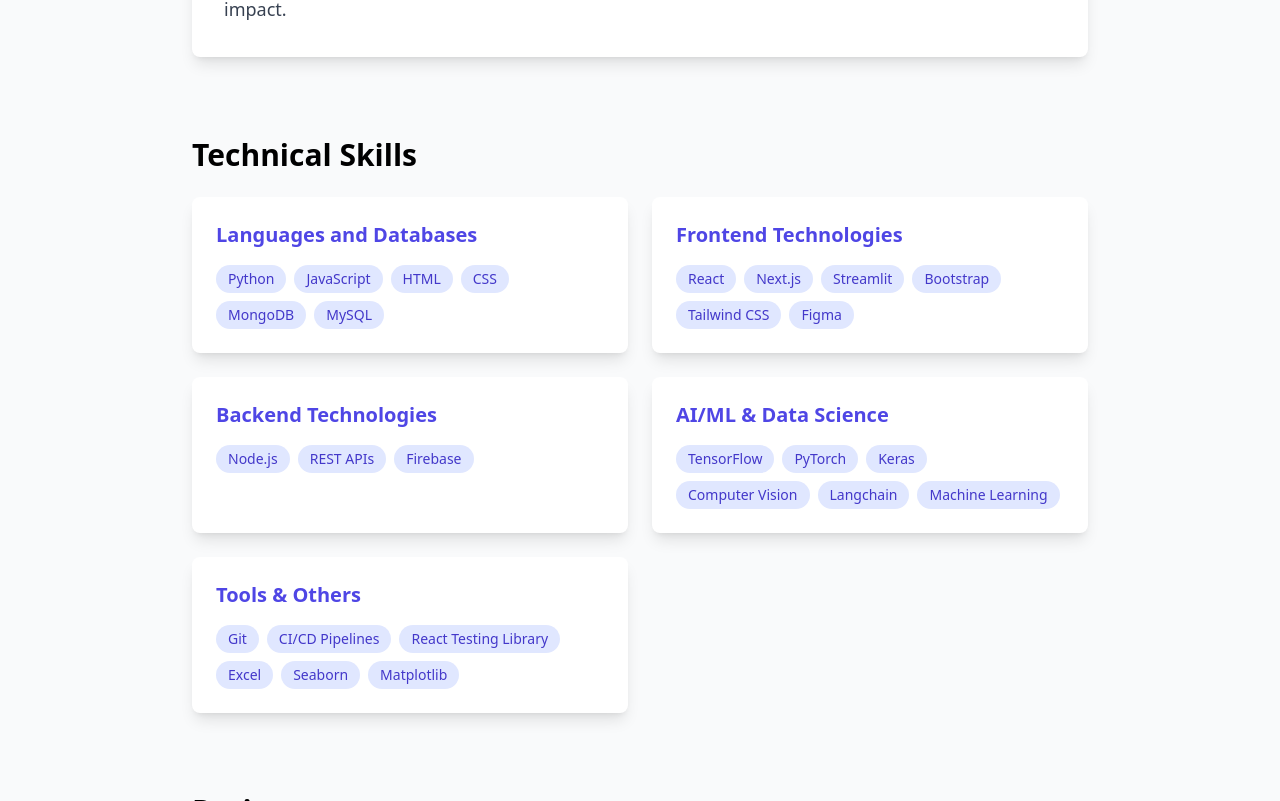
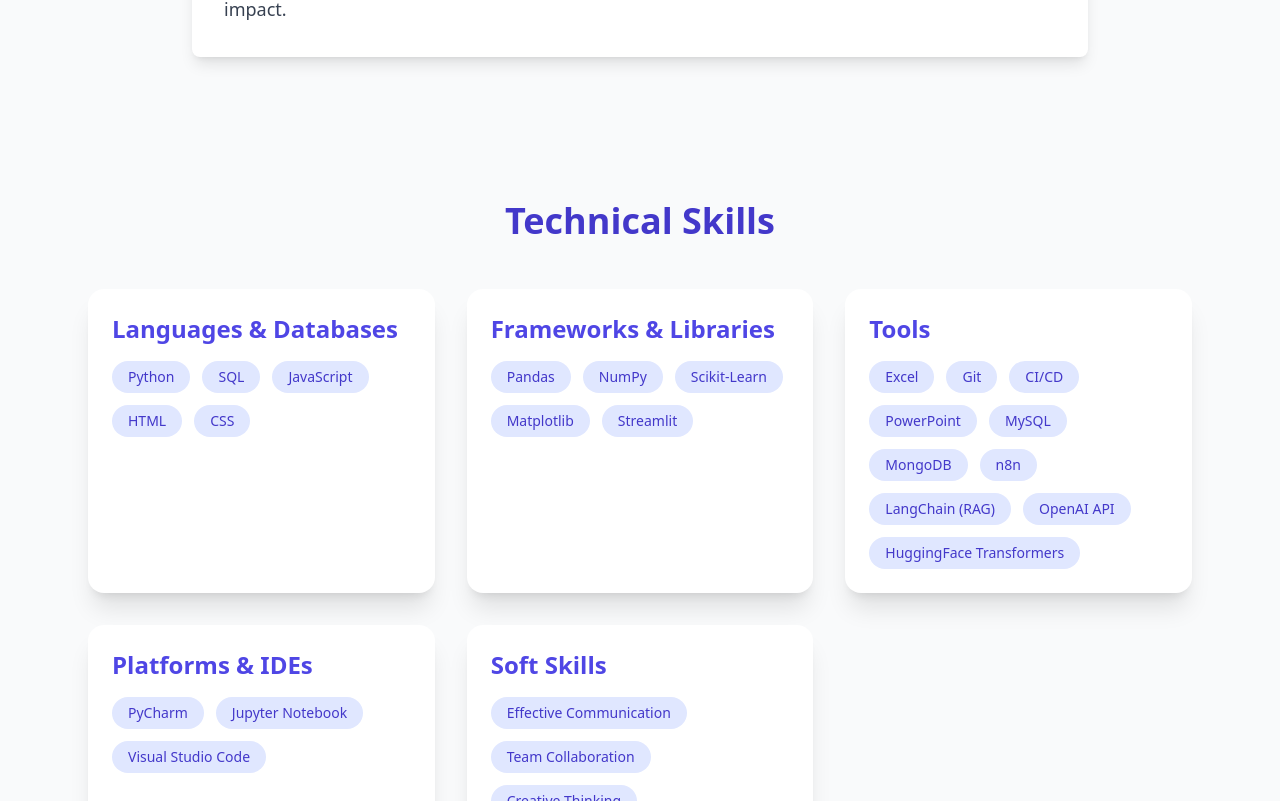
Before and after one commit to JustCallMeSidd/Siddharth-Gupta-Studios, a React (Vite) app: page / in a window 1280 px wide. Shown: the part 639-1440 px from the top of the page. Built offline with nearby package versions, Linux system fonts and the light colour scheme.

Commit message:
Skills.tsx

```diff
--- a/src/components/Skills.tsx
+++ b/src/components/Skills.tsx
@@ -1,41 +1,64 @@
-import React from 'react';
+import React from "react";
 
 const skillCategories = [
   {
-    title: "Languages and Databases",
-    skills: ["Python", "JavaScript", "HTML", "CSS", "MongoDB", "MySQL"]
+    title: "Languages & Databases",
+    skills: ["Python", "SQL", "JavaScript", "HTML", "CSS"]
   },
   {
-    title: "Frontend Technologies",
-    skills: ["React", "Next.js", "Streamlit", "Bootstrap", "Tailwind CSS", "Figma"]
+    title: "Frameworks & Libraries",
+    skills: ["Pandas", "NumPy", "Scikit-Learn", "Matplotlib", "Streamlit"]
   },
   {
-    title: "Backend Technologies",
-    skills: ["Node.js", "REST APIs", "Firebase"]
+    title: "Tools",
+    skills: [
+      "Excel",
+      "Git",
+      "CI/CD",
+      "PowerPoint",
+      "MySQL",
+      "MongoDB",
+      "n8n",
+      "LangChain (RAG)",
+      "OpenAI API",
+      "HuggingFace Transformers"
+    ]
   },
   {
-    title: "AI/ML & Data Science",
-    skills: ["TensorFlow", "PyTorch", "Keras", "Computer Vision", "Langchain", "Machine Learning"]
+    title: "Platforms & IDEs",
+    skills: ["PyCharm", "Jupyter Notebook", "Visual Studio Code"]
   },
   {
-    title: "Tools & Others",
-    skills: ["Git", "CI/CD Pipelines", "React Testing Library", "Excel", "Seaborn", "Matplotlib"]
+    title: "Soft Skills",
+    skills: [
+      "Effective Communication",
+      "Team Collaboration",
+      "Creative Thinking",
+      "Presentation & Technical Writing"
+    ]
   }
 ];
 
 export default function Skills() {
   return (
-    <section className="max-w-4xl mx-auto">
-      <h2 className="text-3xl font-bold mb-6">Technical Skills</h2>
-      <div className="grid md:grid-cols-2 gap-6">
+    <section id="skills" className="max-w-6xl mx-auto px-6 py-16">
+      <h2 className="text-4xl font-bold text-center mb-12 text-indigo-700">
+        Technical Skills
+      </h2>
+      <div className="grid md:grid-cols-2 lg:grid-cols-3 gap-8">
         {skillCategories.map((category, index) => (
-          <div key={index} className="bg-white rounded-lg shadow-lg p-6">
-            <h3 className="text-xl font-semibold text-indigo-600 mb-4">{category.title}</h3>
-            <div className="flex flex-wrap gap-2">
+          <div
+            key={index}
+            className="bg-white shadow-xl rounded-2xl p-6 transition-transform transform hover:scale-105 hover:shadow-2xl"
+          >
+            <h3 className="text-2xl font-semibold text-indigo-600 mb-4">
+              {category.title}
+            </h3>
+            <div className="flex flex-wrap gap-3">
               {category.skills.map((skill, idx) => (
                 <span
                   key={idx}
-                  className="px-3 py-1 bg-indigo-100 text-indigo-700 rounded-full text-sm"
+                  className="px-4 py-1.5 bg-indigo-100 text-indigo-700 font-medium rounded-full text-sm hover:bg-indigo-200 transition-colors"
                 >
                   {skill}
                 </span>
```
